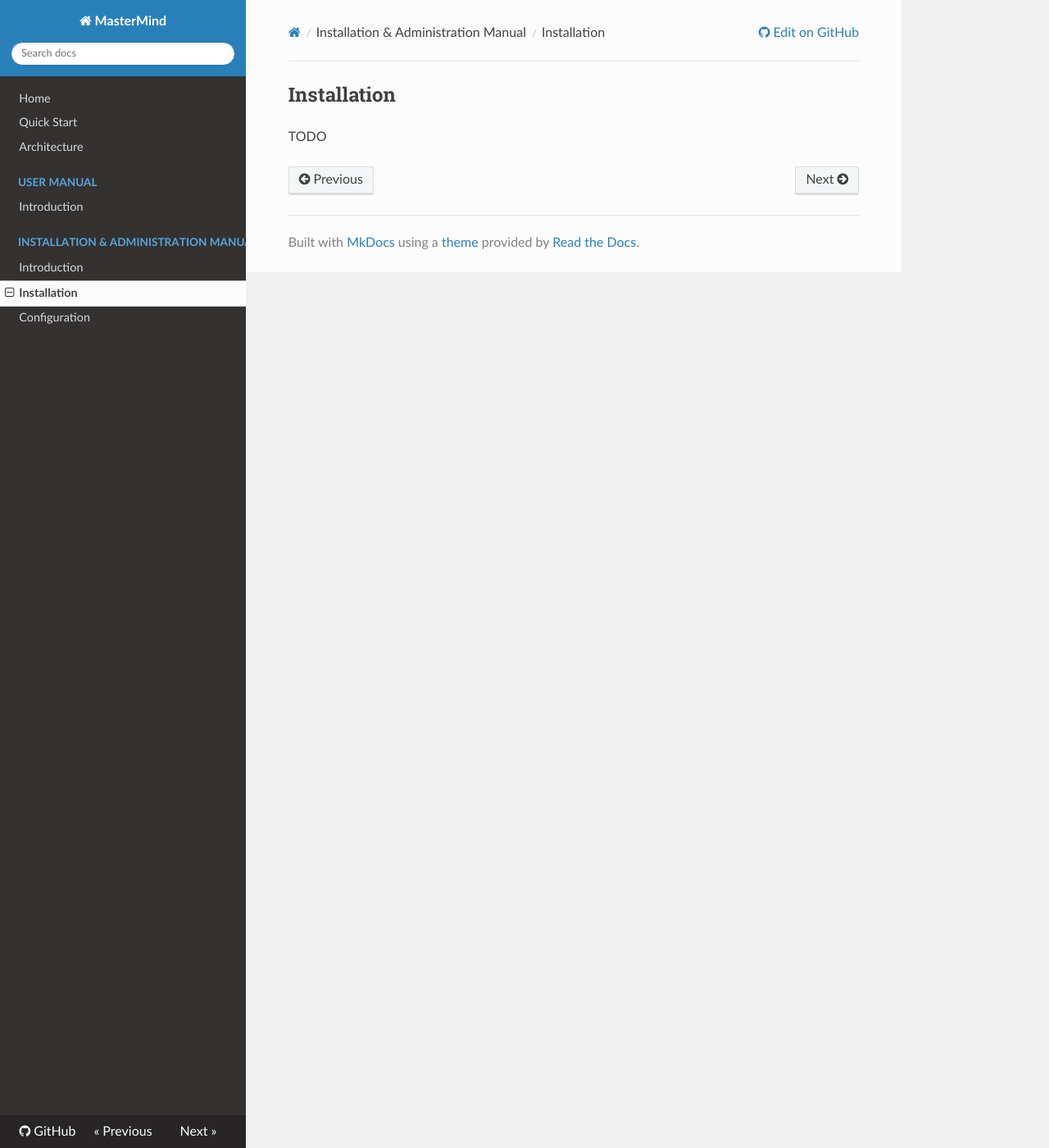
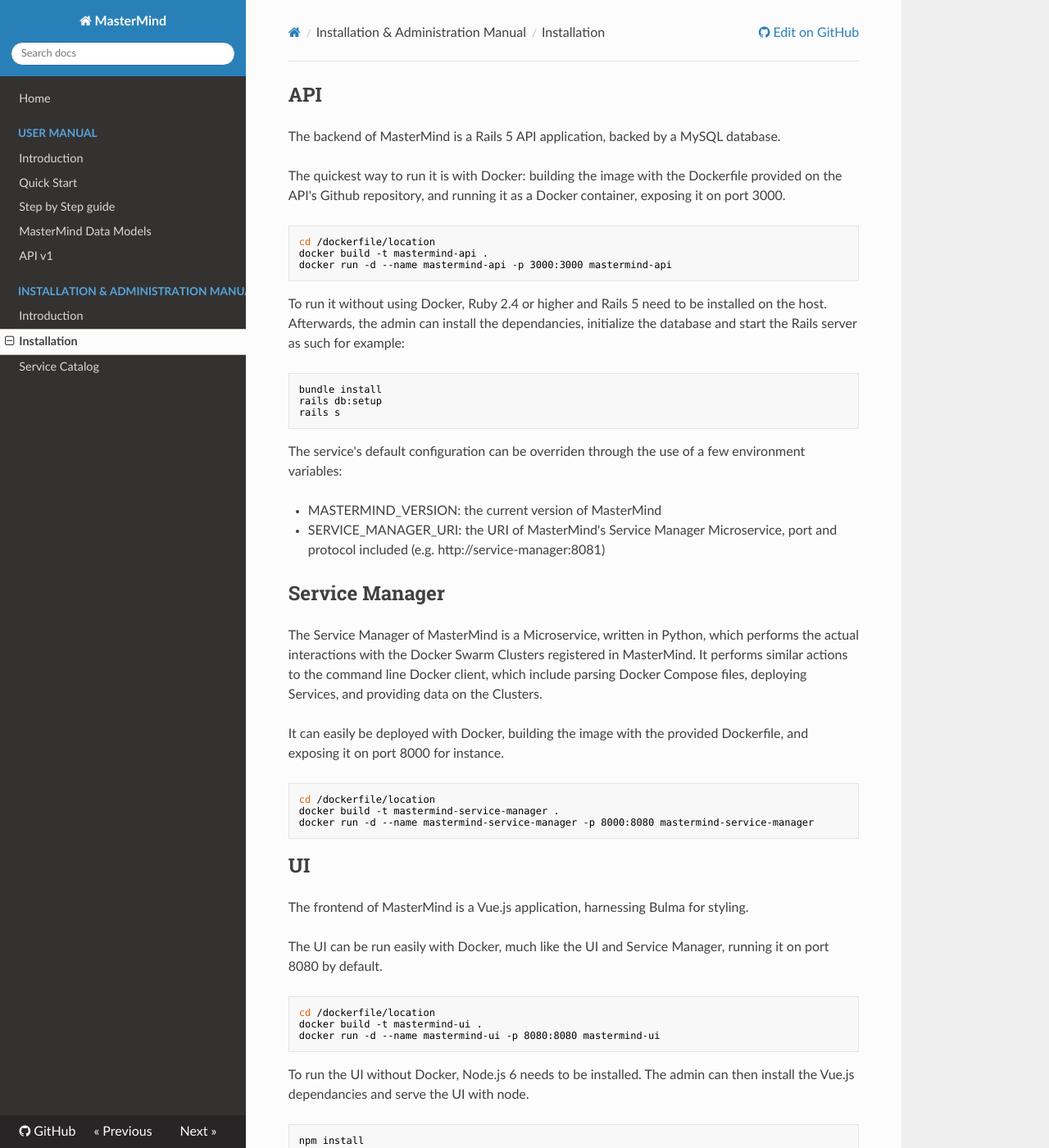
Before and after one commit to martel-innovate/MasterMind, an MkDocs documentation site: the page built from docs/admin/installation.md, in a window 1280 px wide and 1400 px high. Shown: the whole window at 82% size. Built offline with MkDocs 1.6.1, drawn with Linux system fonts in a browser that asks for light colours; nearby versions of some CDN libraries; comment, search, counter and statistics services are not loaded; old or Windows-style settings are respelled for this version of MkDocs; some of the changed text lies outside the part shown.

Commit message:
Documentation for MasterMind

````diff
--- a/docker-compose.yml
+++ b/docker-compose.yml
@@ -3,13 +3,17 @@ version: '3'
 services:
   web:
     image: martel/mastermind-ui
+    environment:
+      - MASTERMIND_API_URI=http://localhost:3000
+      - MASTERMIND_VERSION=0.1.0
     ports:
       - "8080:8080"
 
   api:
     image: martel/mastermind-api
     environment:
-      - SERVICE_MANAGER_URI=http://service-manager:8080/v1/stack
+      - SERVICE_MANAGER_URI=http://service-manager:8081
+      - MASTERMIND_VERSION=0.1.0
     ports:
       - "3000:3000"
     command: rails s -b0
--- a/docs/admin/installation.md
+++ b/docs/admin/installation.md
@@ -1,4 +1,63 @@
-Installation
-------------
+API
+---
 
-TODO
+The backend of MasterMind is a Rails 5 API application, backed by a MySQL database.
+
+The quickest way to run it is with Docker: building the image with the Dockerfile provided on the API's Github repository, and running it as a Docker container, exposing it on port 3000.
+
+```
+cd /dockerfile/location
+docker build -t mastermind-api .
+docker run -d --name mastermind-api -p 3000:3000 mastermind-api
+```
+
+To run it without using Docker, Ruby 2.4 or higher and Rails 5 need to be installed on the host. Afterwards, the admin can install the dependancies, initialize the database and start the Rails server as such for example:
+
+```
+bundle install
+rails db:setup
+rails s
+```
+
+The service's default configuration can be overriden through the use of a few environment variables:
+
+  - MASTERMIND_VERSION: the current version of MasterMind
+  - SERVICE_MANAGER_URI: the URI of MasterMind's Service Manager Microservice, port and protocol included (e.g. http://service-manager:8081)
+
+Service Manager
+---------------
+
+The Service Manager of MasterMind is a Microservice, written in Python, which performs the actual interactions with the Docker Swarm Clusters registered in MasterMind. It performs similar actions to the command line Docker client, which include parsing Docker Compose files, deploying Services, and providing data on the Clusters.
+
+It can easily be deployed with Docker, building the image with the provided Dockerfile, and exposing it on port 8000 for instance.
+
+```
+cd /dockerfile/location
+docker build -t mastermind-service-manager .
+docker run -d --name mastermind-service-manager -p 8000:8080 mastermind-service-manager
+```
+
+UI
+---
+
+The frontend of MasterMind is a Vue.js application, harnessing Bulma for styling.
+
+The UI can be run easily with Docker, much like the UI and Service Manager, running it on port 8080 by default.
+
+```
+cd /dockerfile/location
+docker build -t mastermind-ui .
+docker run -d --name mastermind-ui -p 8080:8080 mastermind-ui
+```
+
+To run the UI without Docker, Node.js 6 needs to be installed. The admin can then install the Vue.js dependancies and serve the UI with node.
+
+```
+npm install
+npm run dev
+```
+
+The UI's default configuration can be overriden through the use of a few environment variables:
+
+  - MASTERMIND_VERSION: the current version of MasterMind
+  - MASTERMIND_API_URI: the URI of MasterMind's API, port and protocol included (e.g. http://localhost:3000)
--- a/mkdocs.yml
+++ b/mkdocs.yml
@@ -5,11 +5,14 @@ docs_dir: 'docs'
 theme: readthedocs
 pages:
     - Home: 'index.md'
-    - Quick Start: 'quickstart.md'
-    - Architecture: 'architecture.md'
     - User Manual:
         - 'Introduction': 'user/introduction.md'
+        - 'Quick Start': 'user/quickstart.md'
+        - 'Step by Step guide': 'user/stepByStep.md'
+        - 'MasterMind Data Models': 'user/dataModels.md'
+        - 'API v1': 'user/apiv1.md'
     - Installation & Administration Manual:
         - 'Introduction': 'admin/introduction.md'
         - 'Installation': 'admin/installation.md'
-        - 'Configuration': 'admin/configuration.md'
+        - 'Service Catalog': 'admin/catalog.md'
+extra_css: ["https://fiware.org/style/fiware_readthedocs.css"]
````
Also changed, not shown: docs/admin/catalog.md (added, +92 -0 lines), docs/admin/configuration.md (deleted, +0 -4 lines), docs/admin/introduction.md (+1 -4 lines), docs/architecture.md (deleted, +0 -4 lines), docs/index.md (+4 -2 lines), docs/quickstart.md (deleted, +0 -4 lines), docs/user/apiv1.md (added, +1 -0 lines), docs/user/dataModels.md (added, +102 -0 lines), docs/user/introduction.md (+2 -3 lines), docs/user/quickstart.md (added, +10 -0 lines), docs/user/stepByStep.md (added, +87 -0 lines).
